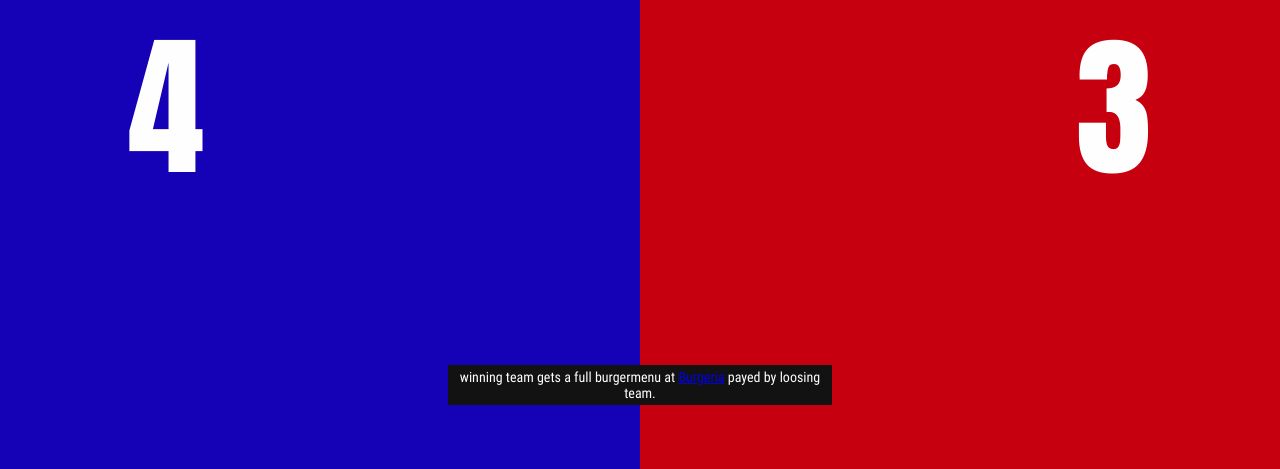
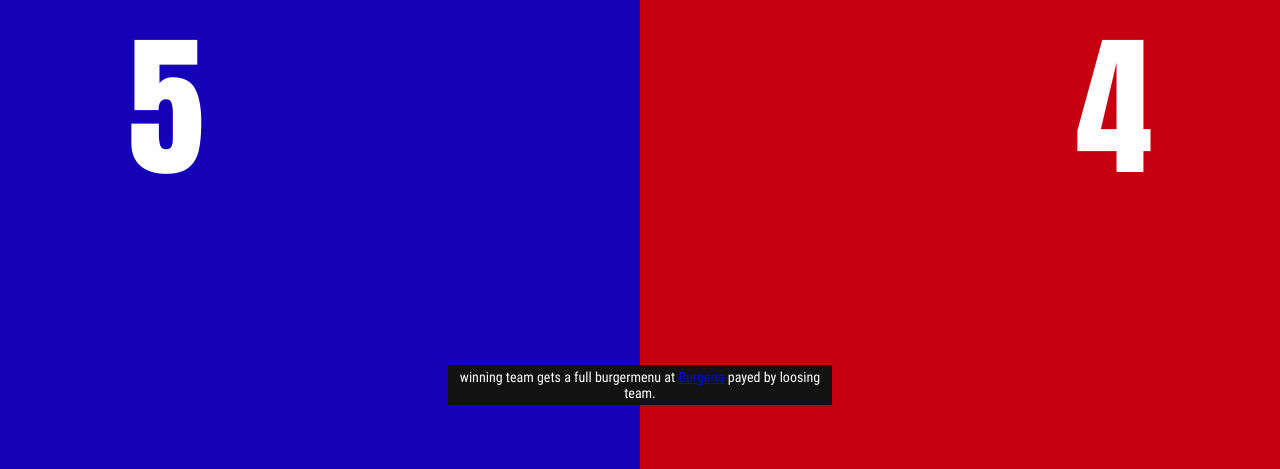
Before and after one commit to GeorgMeyer23/scoreboard, a plain HTML site: page index.html in a window 1280 px wide. Shown: the part 331-800 px from the top of the page. Drawn offline with Linux system fonts and the light colour scheme.

Commit message:
Update index.html
updating scoreboard

```diff
--- a/index.html
+++ b/index.html
@@ -135,10 +135,10 @@
     <section class="grid">
       <div class="grid__half team team--binaries">
         <p class="team__name">binaries</p>
-        <p class="team__score">4</p>
+        <p class="team__score">5</p>
       </div><div class="grid__half team team--showtime">
         <p class="team__name align-right">showtime</p>
-        <p class="team__score align-right">3</p>
+        <p class="team__score align-right">4</p>
       </div>
     </section>
     <footer class="align-center">
```
